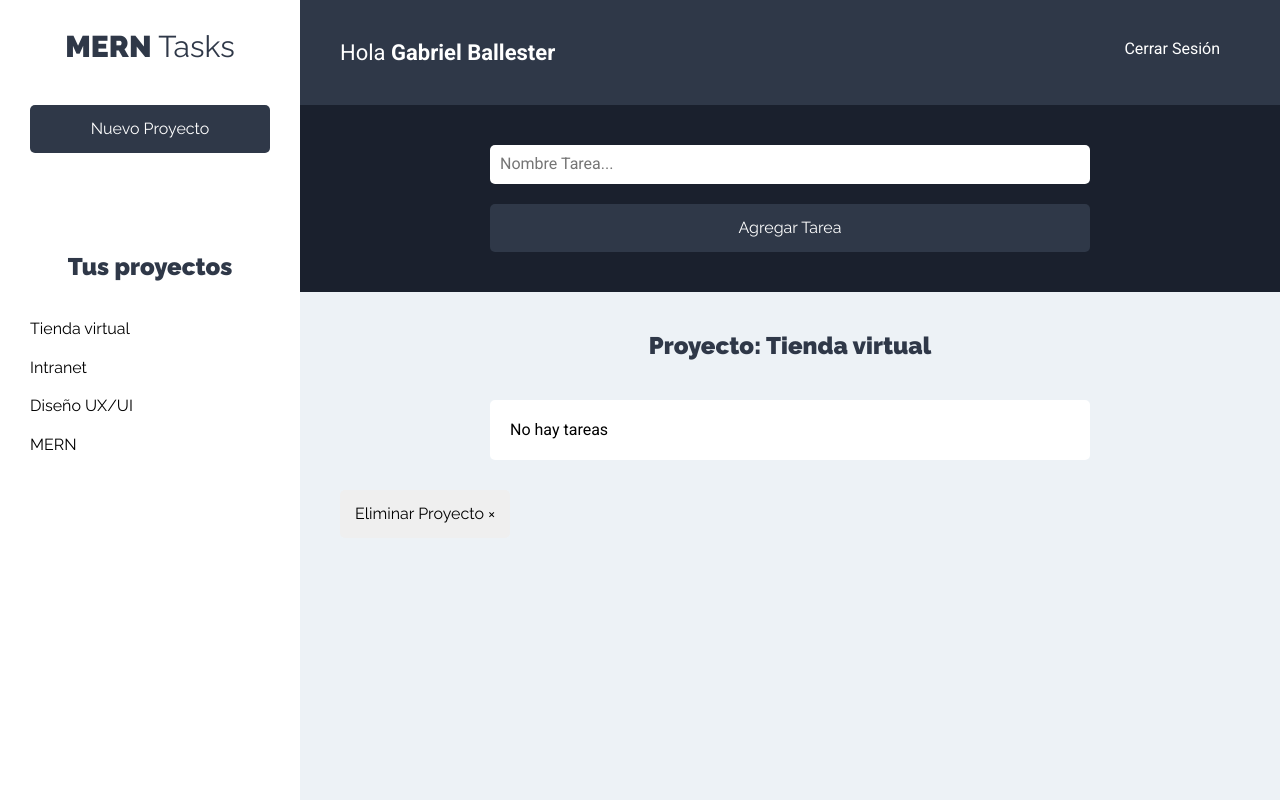
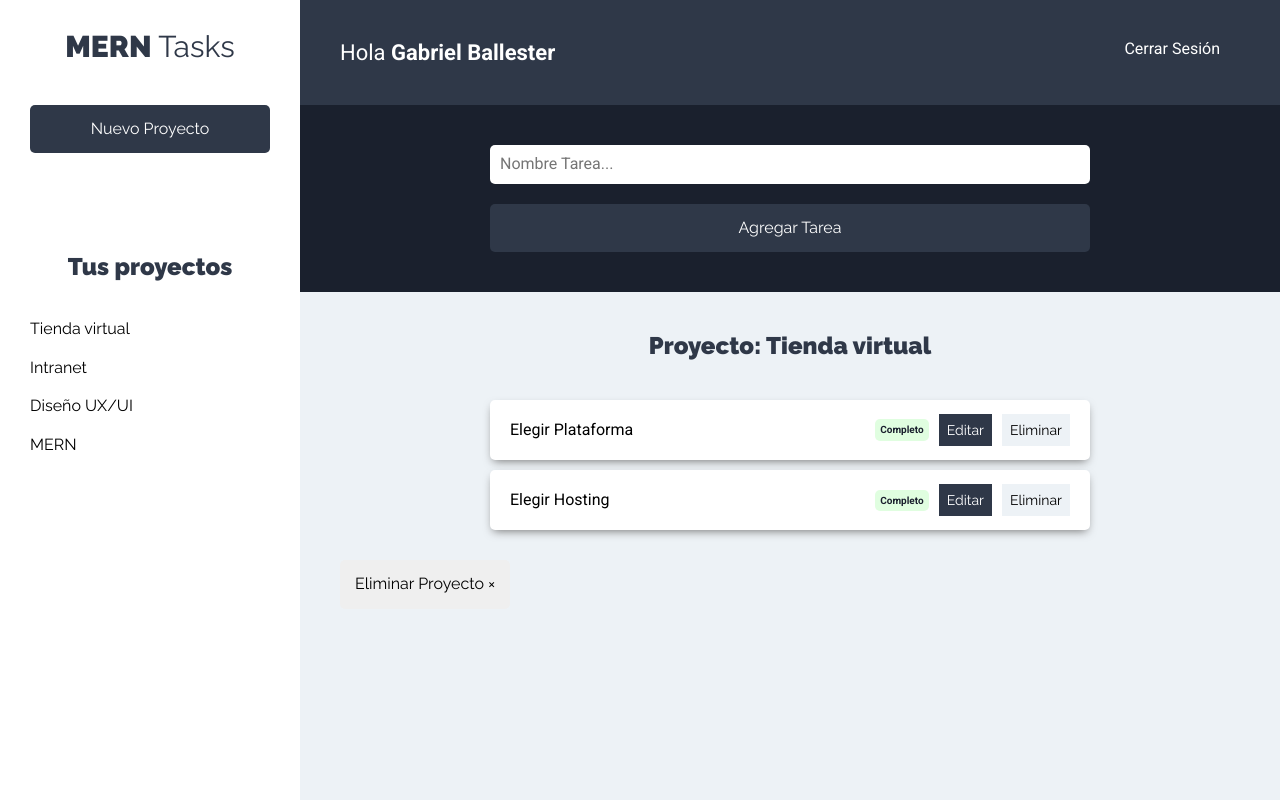
Before and after one commit to gabyballester/front-projects-tasks-react-hooks-context, a React (Create React App) app: page /projects in a window 1280 px wide. Both pictures are taken after a click on the button "Tienda virtual". Built offline with nearby package versions, Linux system fonts and the light colour scheme.

Commit message:
CentralicingTaskState: showing up the tasks when clicking one project

```diff
--- a/src/components/tasks/TasksList.jsx
+++ b/src/components/tasks/TasksList.jsx
@@ -1,18 +1,22 @@
 import React, { Fragment, useContext } from "react";
 import Task from "./Task";
-import projectContext from '../../context/projects/projectContext';
+import projectContext from "../../context/projects/projectContext";
+import taskContext from "../../context/tasks/taskContext";
 
 const TasksList = () => {
-
   // Extraer del state
   const projectsContext = useContext(projectContext);
   const { project, deleteProject } = projectsContext;
 
+  //Obtener las tareas del proyecto
+  const tasksContext = useContext(taskContext);
+  const { projecttasks } = tasksContext;
+
   // Si no hay proyecto seleccionado muestra esto y corta ejecución
-  if(!project) return <h2>Selecciona un proyecto</h2>
+  if (!project) return <h2>Selecciona un proyecto</h2>;
 
   // Array destructuring para extraer el proyecto actual
-  const [ currentProject ] = project;
+  const [currentProject] = project;
 
   const projectTasks = [];
 
@@ -22,21 +26,21 @@ const TasksList = () => {
       <ul className="listado-tareas">
         {" "}
         {/* uso un ternario */}
-        {projectTasks.length === 0 ? (
+        {projecttasks.length === 0 ? (
           <li className="tarea">
             <p>No hay tareas</p>
           </li>
         ) : (
-          projectTasks.map((task) => <Task task={task} />)
+          projecttasks.map((task) => <Task task={task} />)
         )}
       </ul>
 
       <button
-      type="button"
-      className="btn btn-eliminar"
-      onClick={()=>deleteProject(currentProject.id)}
+        type="button"
+        className="btn btn-eliminar"
+        onClick={() => deleteProject(currentProject.id)}
       >
-          Eliminar Proyecto &times;
+        Eliminar Proyecto &times;
       </button>
     </Fragment>
   );
```
